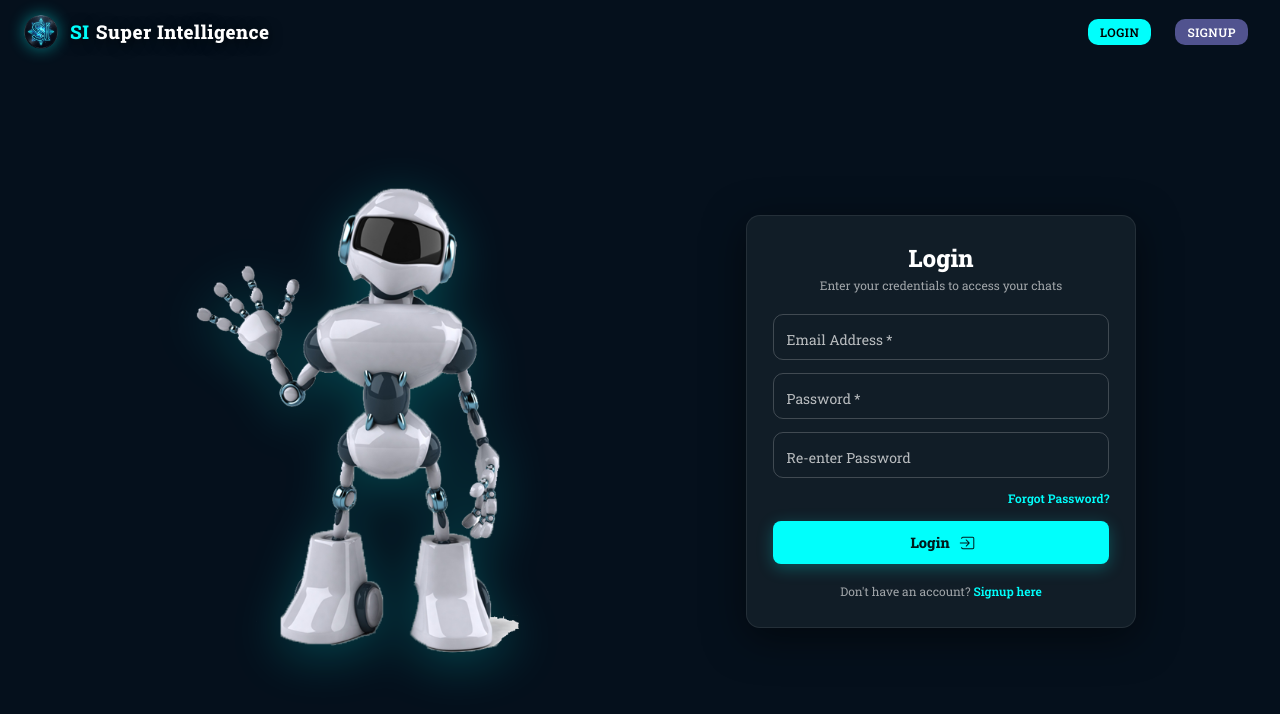
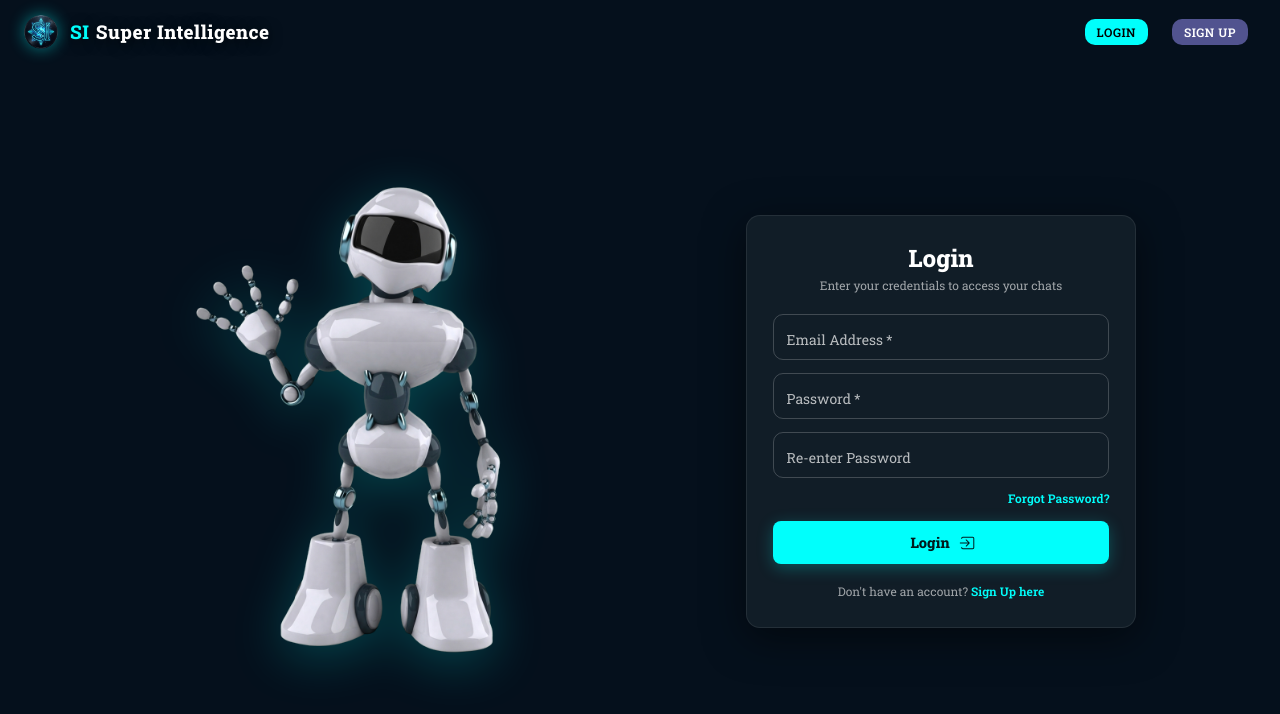
Before and after one commit to Shivamp1819/SI-Super-Intelligence-Chatbot, a React (Vite) app in the folder frontend/: page /login in a window 1280 px wide. Shown: the top 714 px of the page. Built offline with nearby package versions, Linux system fonts and the light colour scheme; no server answers.

Commit message:
Change 'Signup' to 'Sign Up' across UI and upgrade robot mascot to 4K ultra-high clarity transparent asset

```diff
--- a/frontend/src/components/Header.tsx
+++ b/frontend/src/components/Header.tsx
@@ -70,7 +70,7 @@ const Header = () => {
                 bg="#51538f"
                 textColor="white"
                 to="/signup"
-                text="Signup"
+                text="Sign Up"
                 fontSize="12px"
                 padding="5px 12px"
               />
--- a/frontend/src/helpers/api-communicator.ts
+++ b/frontend/src/helpers/api-communicator.ts
@@ -29,7 +29,7 @@ export const signupUser = async (
     confirmPassword,
   });
   if (res.status !== 201) {
-    throw new Error("Unable to Signup");
+    throw new Error("Unable to Sign Up");
   }
   return res.data;
 };
--- a/frontend/src/pages/Login.tsx
+++ b/frontend/src/pages/Login.tsx
@@ -430,7 +430,7 @@ const Login = () => {
                       textDecoration: "none",
                     }}
                   >
-                    Signup here
+                    Sign Up here
                   </Link>
                 </Typography>
               </Box>
--- a/frontend/src/pages/Signup.tsx
+++ b/frontend/src/pages/Signup.tsx
@@ -227,7 +227,7 @@ const Signup = () => {
               color="white"
               mb={0.3}
             >
-              Signup
+              Sign Up
             </Typography>
             <Typography
               variant="caption"
```
Also changed, not shown: frontend/public/airobot.png, frontend/public/robot.png.
